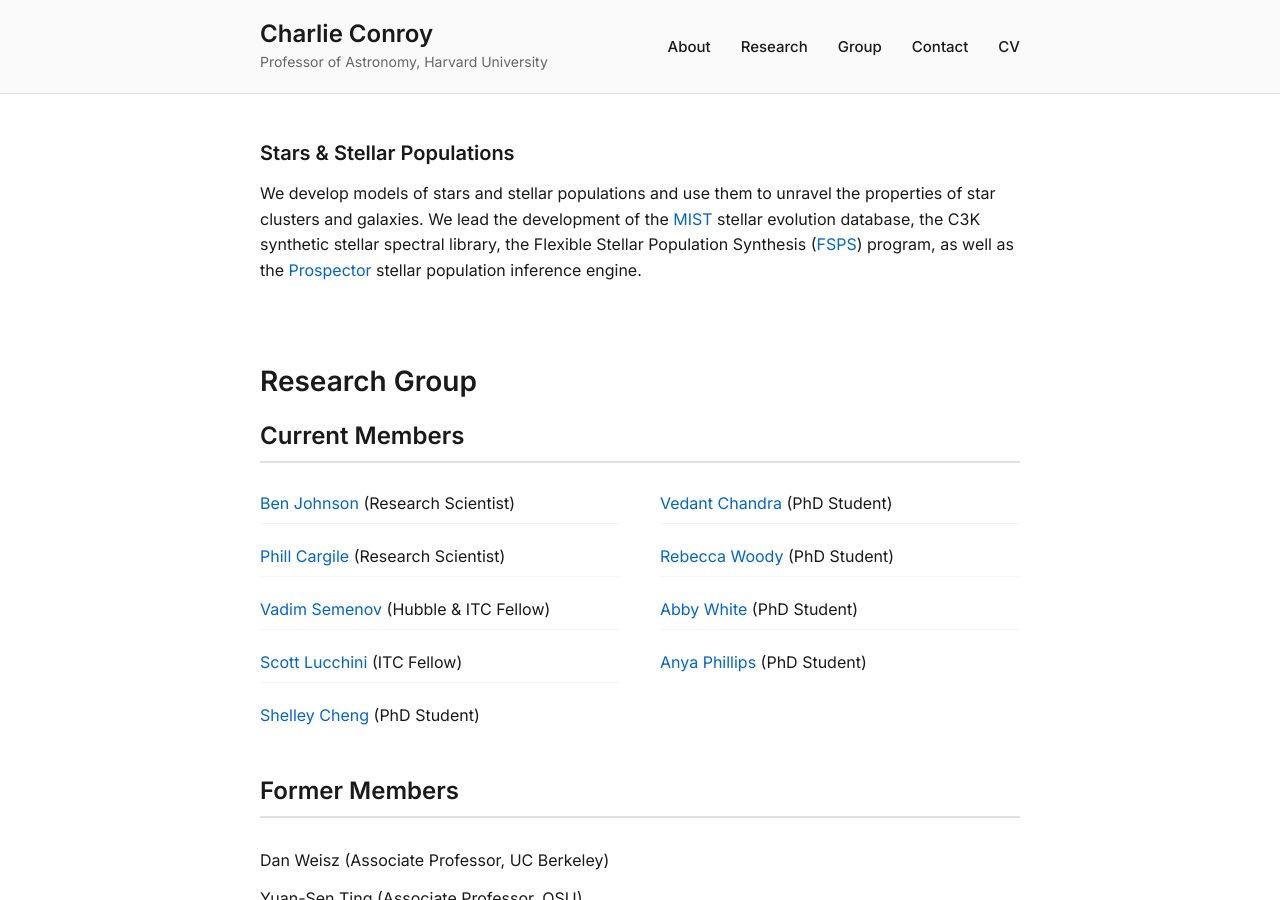
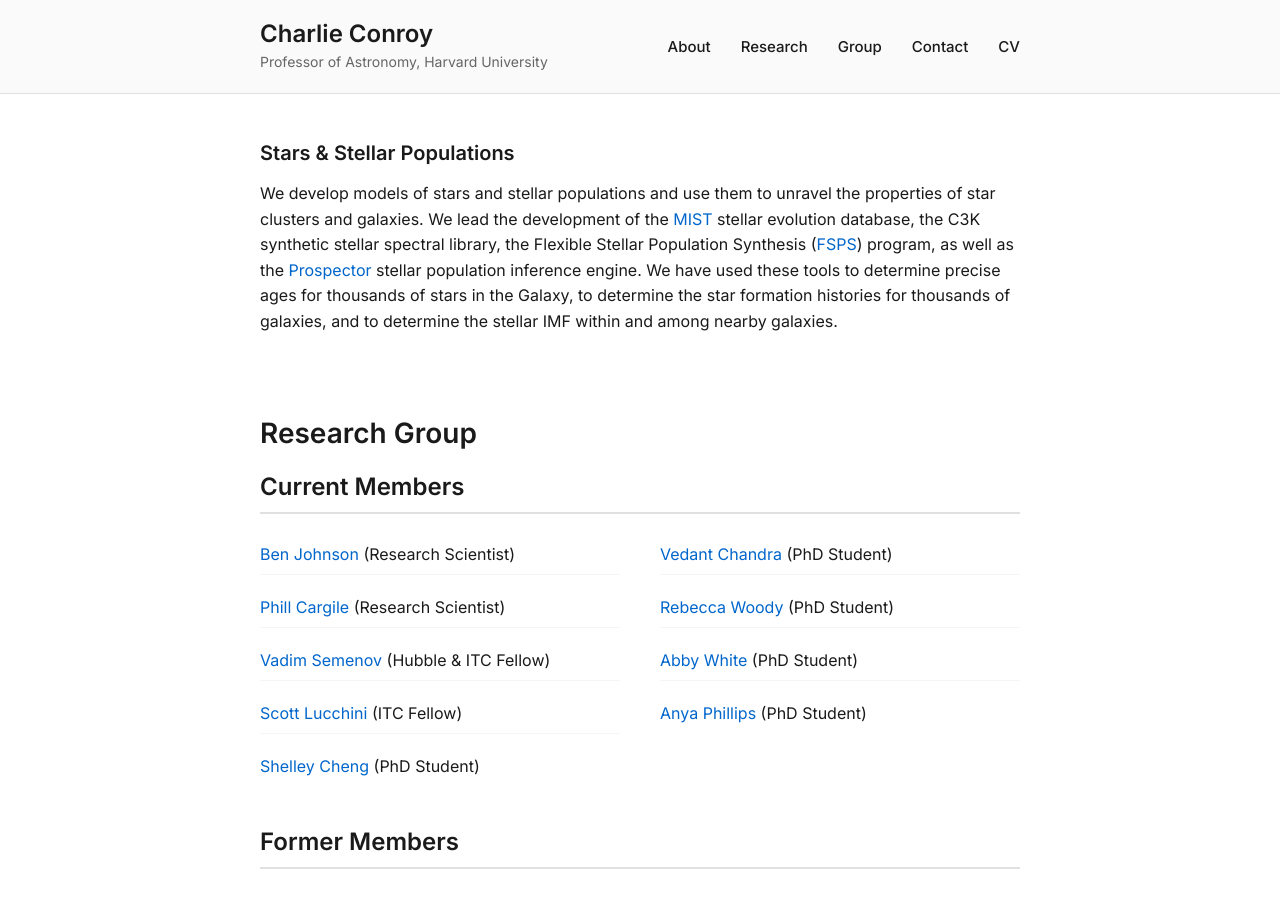
Before and after one commit to cconroy20/cconroy20.github.io, a Jekyll site: the page index.html, which Jekyll copies as it is, in a window 1280 px wide and 900 px high, scrolled down 1048 px. Built offline with Jekyll 4.4.1, drawn with Linux system fonts in a browser that asks for light colours.

Commit message:
Update index.html

```diff
--- a/index.html
+++ b/index.html
@@ -348,6 +348,7 @@
                         <h3>Stars & Stellar Populations</h3>
                         <p>We develop models of stars and stellar populations and use them to unravel the properties of star clusters and galaxies.
                         We lead the development of the <a href="https://waps.cfa.harvard.edu/MIST/model_grids.html" target="_blank">MIST</a> stellar evolution database, the C3K synthetic stellar spectral library, the Flexible Stellar Population Synthesis (<a href="https://github.com/cconroy20/fsps" target="_blank">FSPS</a>) program, as well as the <a href="https://github.com/bd-j/prospector" target="_blank">Prospector</a> stellar population inference engine.
+                        We have used these tools to determine precise ages for thousands of stars in the Galaxy, to determine the star formation histories for thousands of galaxies, and to determine the stellar IMF within and among nearby galaxies.
                         </p>
                     </div>
                 </div>
```
